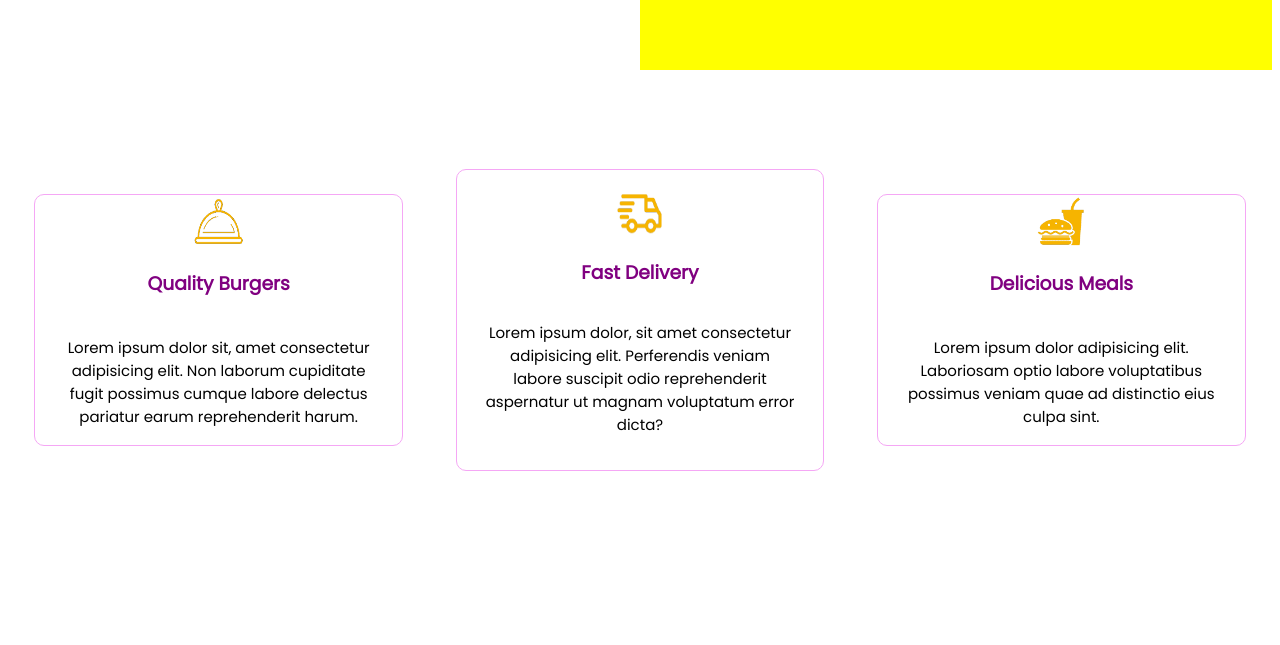
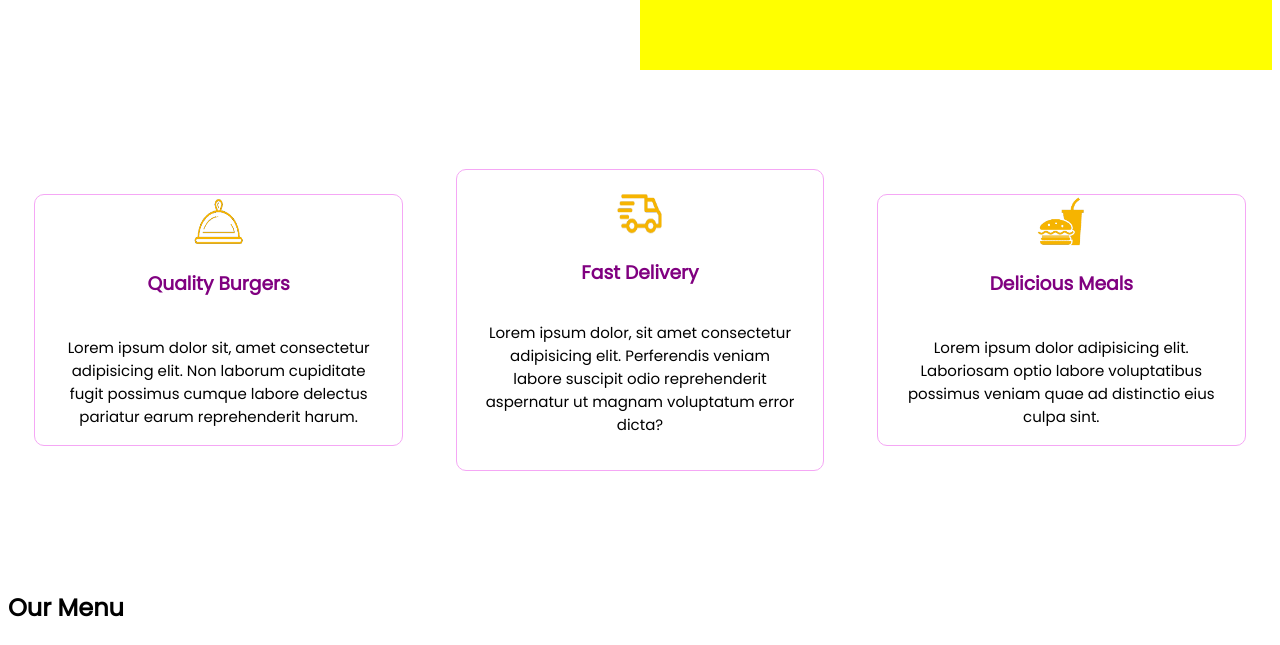
Before and after one commit to CharlesMuvaka/BurgerPlace, a plain HTML site: page index.html in a window 1280 px wide. Shown: the part 588-1233 px from the top of the page. Before the commit the page ends 1166 px from the top, so only its background shows below. Drawn offline with Linux system fonts and the light colour scheme.

Commit message:
This commit adds an updated html file

```diff
--- a/index.html
+++ b/index.html
@@ -68,6 +68,10 @@
     </div>
     <!--Section 3-->
     <div class="banner">
+        <div class="topCont">
+            <h2>Our
+                <span>Menu</span></h2>
+        </div>
 
     </div>
 </body>
```
